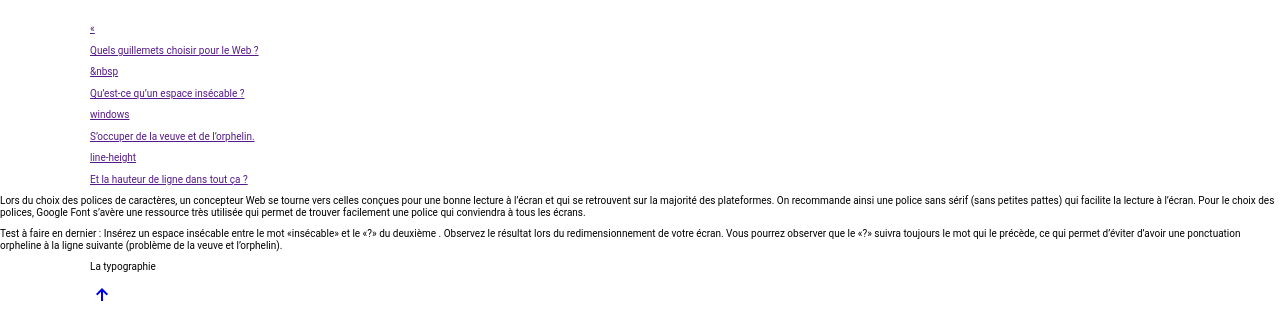
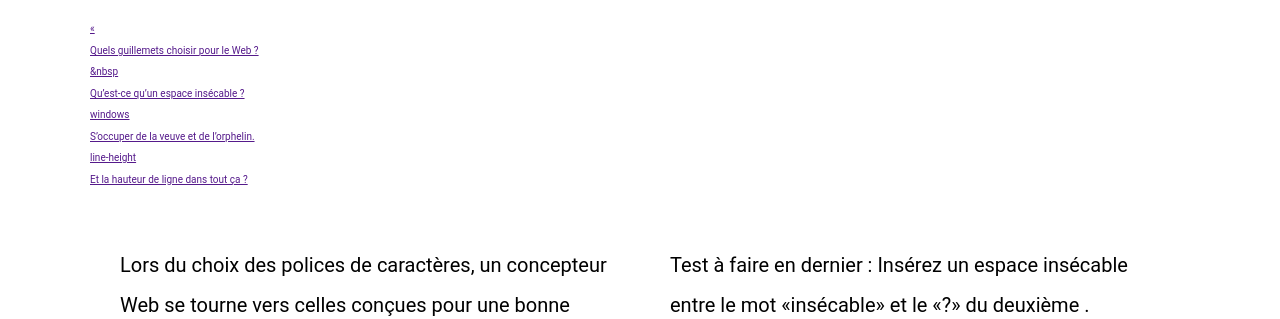
Before and after one commit to loicprovencher/La_typographie, a plain HTML site: page index.html in a window 1280 px wide. Shown: the part 481-800 px from the top of the page. Drawn offline with nearby package versions, Linux system fonts and the light colour scheme.

Commit message:
Info + footer fini

```diff
--- a/css/messtyle.css
+++ b/css/messtyle.css
@@ -52,4 +52,54 @@ flex-direction: column;
 justify-content: center;
 }
 
-/*===============Slogan=================*/
+/*===============regle=================*/
+
+.guillemets .wrapper{
+    grid-template-columns: 1fr 2fr;
+    background-color: #BDC3C7;
+}
+
+
+
+
+
+/*===============Info=================*/
+
+.info .wrapper{
+
+    display: grid;
+    grid-template-columns: 1fr 1fr;
+    line-height: 2;
+    font-size: 20px;
+}
+
+.info p{
+    padding: 30px;
+    text-align: left;
+}
+
+/*===============Footer=================*/
+footer {
+    background-color: #2980B9;
+}
+
+footer .wrapper {
+    display: flex;
+    align-items: center;
+    justify-content: space-between;
+    height: 100px;
+  }
+
+  footer p {
+    font-size: 20;
+    font-weight: 700;
+}
+
+.material-symbols-outlined{
+    color: #000000;
+    font-size: 24px;
+    font-weight: 700;
+    border-radius: 50%;
+    background-color: white;
+    border: 2px solid #BDC3C7;
+}
--- a/index.html
+++ b/index.html
@@ -65,7 +65,7 @@
     </section>
 
     <section class="info">
-      <div class="class">
+      <div class="wrapper">
         <p>Lors du choix des polices de caractères, un concepteur Web se tourne vers celles conçues pour une bonne lecture à l’écran et qui se retrouvent sur la majorité des plateformes.
            On recommande ainsi une police sans sérif (sans petites pattes) qui facilite la lecture à l’écran. Pour le choix des polices, Google Font s’avère une ressource très utilisée
            qui permet de trouver facilement une police qui conviendra à tous les écrans.</p>
@@ -75,6 +75,8 @@
          Vous pourrez observer que le «?» suivra toujours le mot qui le précède, ce qui permet d’éviter d’avoir une ponctuation orpheline à la ligne suivante
         (problème de la veuve et l’orphelin).</p>
 
+        </div>
+        </section>
         <footer>
          <div class="wrapper">
         <p>La typographie</p>
```
